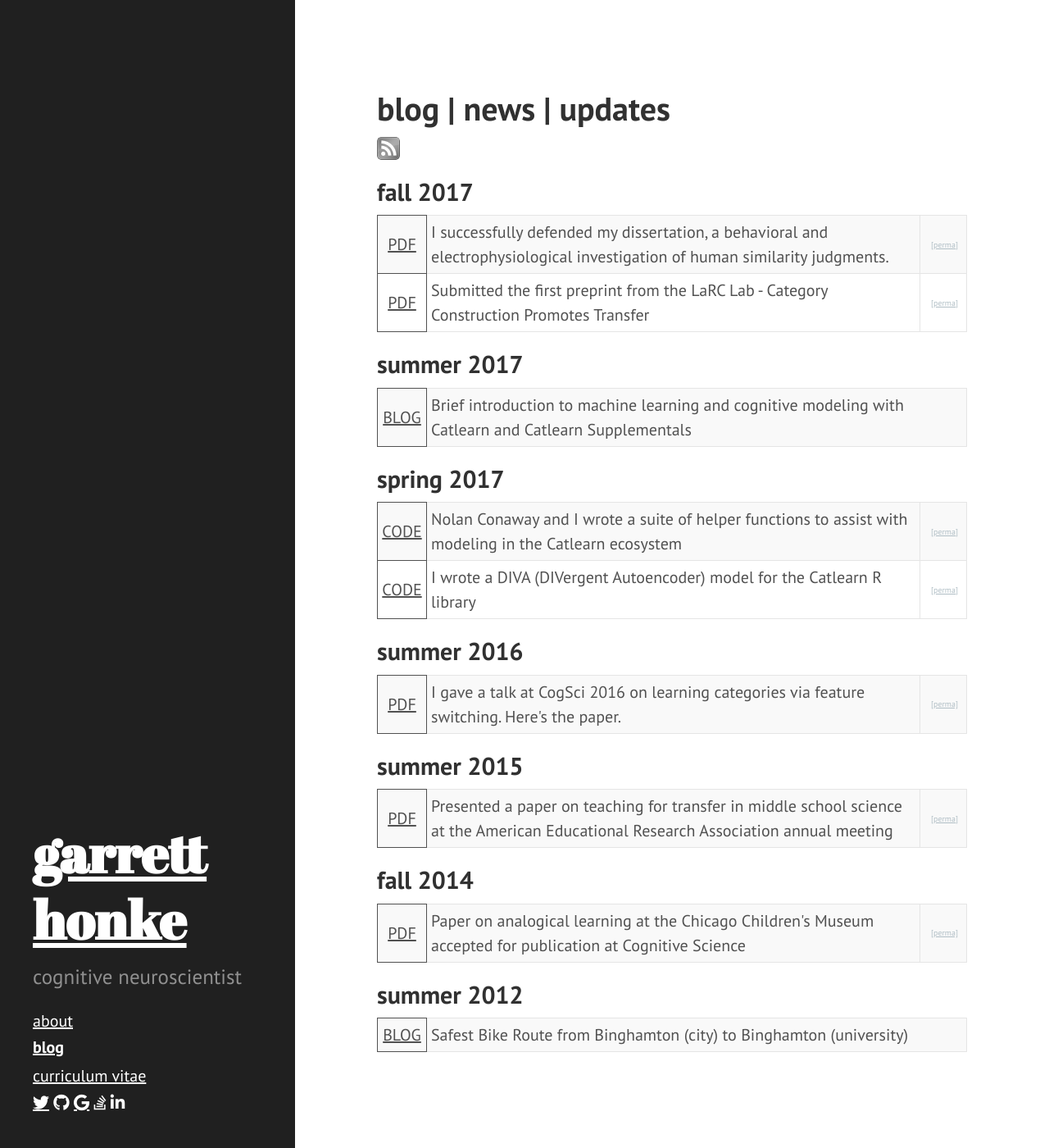
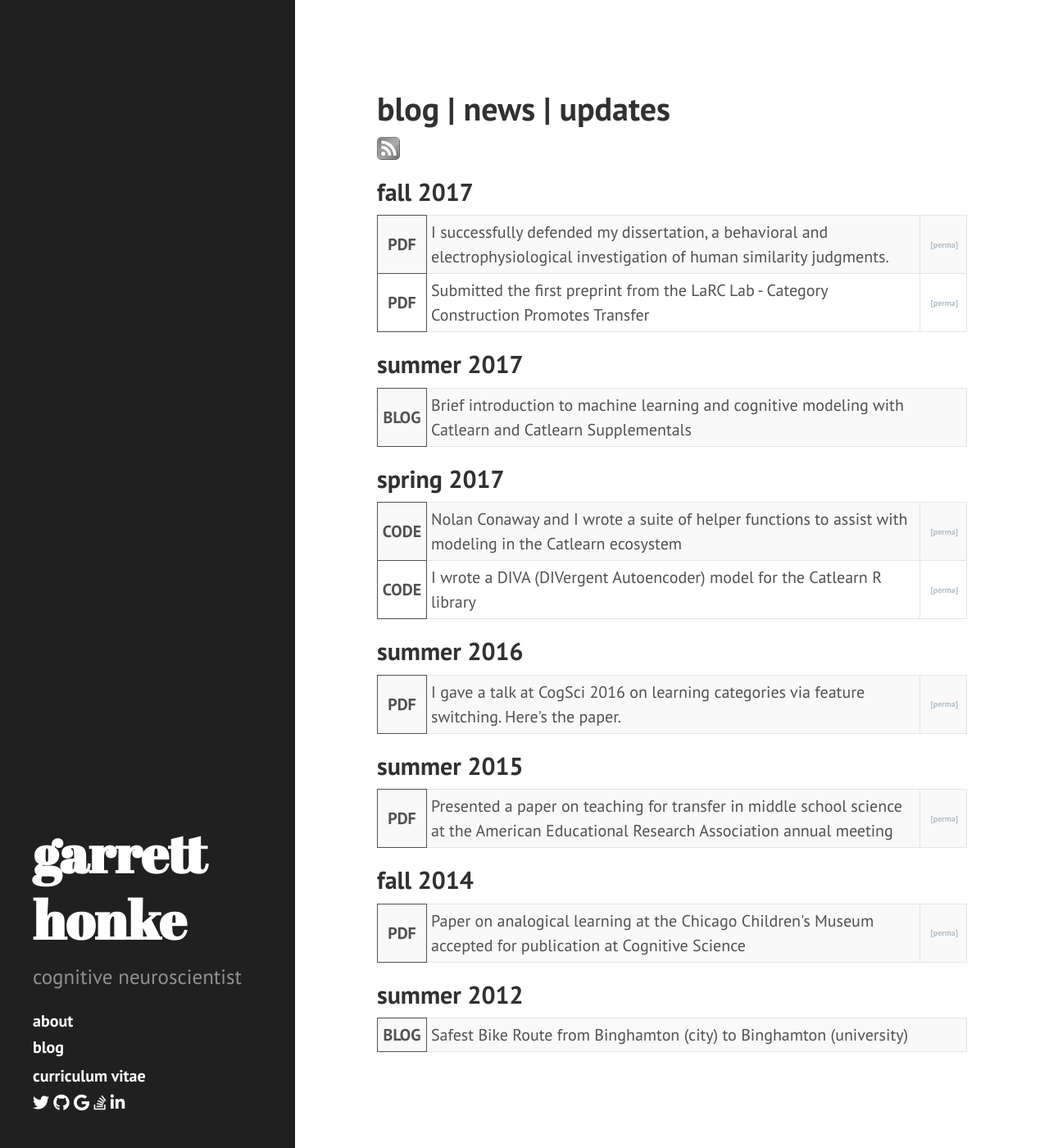
Before and after one commit to stoicml/ghonk.github.io, a Jekyll site: the page built from blog/blog.html, in a window 1280 px wide and 1400 px high. Shown: the whole window at 82% size. Built offline with Jekyll 4.4.1, drawn with Linux system fonts in a browser that asks for light colours; nearby versions of some CDN libraries; Markdown is read by kramdown in place of the engine named in the settings.

Commit message:
Update poole.css

```diff
--- a/public/css/poole.css
+++ b/public/css/poole.css
@@ -68,7 +68,8 @@ body {
 /* No `:visited` state is required by default (browsers will use `a`) */
 a {
   color: inherit;
-  text-decoration: underline;
+  text-decoration: none;
+  font-weight: bold;
 }
 
 a strong {
@@ -78,6 +79,7 @@ a strong {
 a:hover,
 a:focus {
   text-decoration: underline;
+  text-
 }
 
 /* Headings */
```
